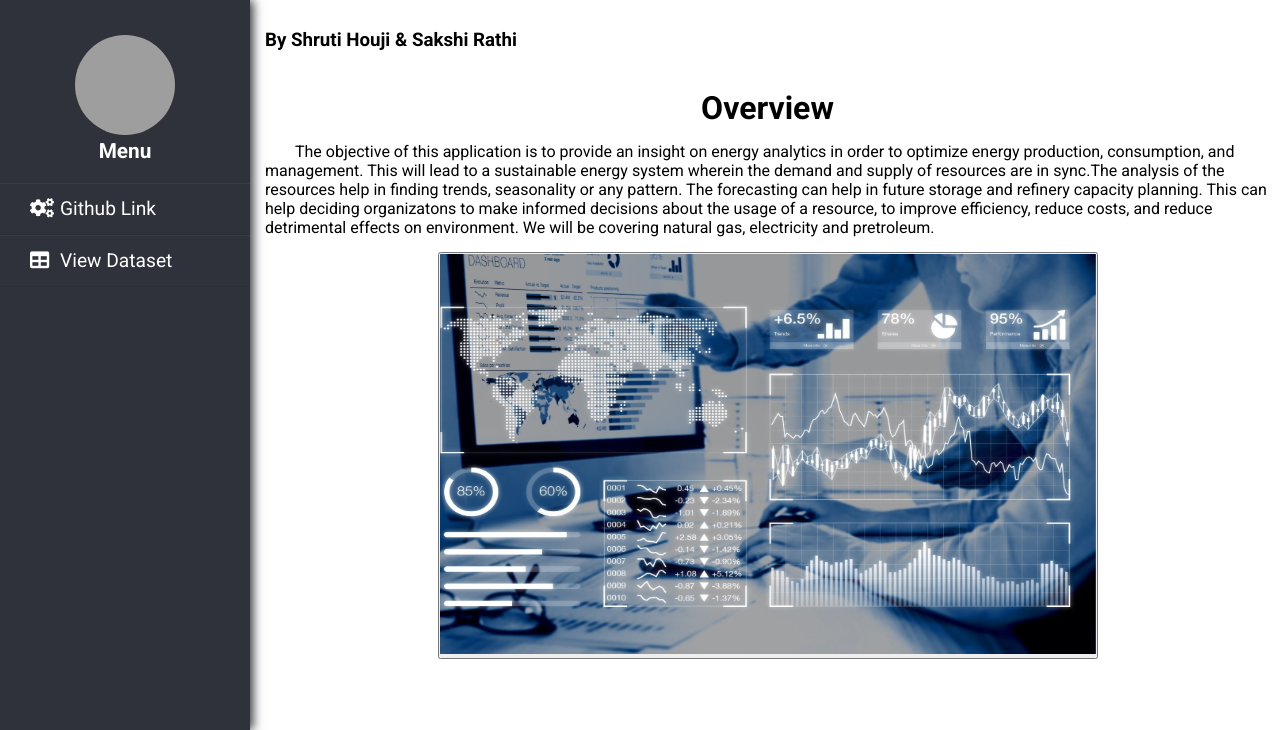
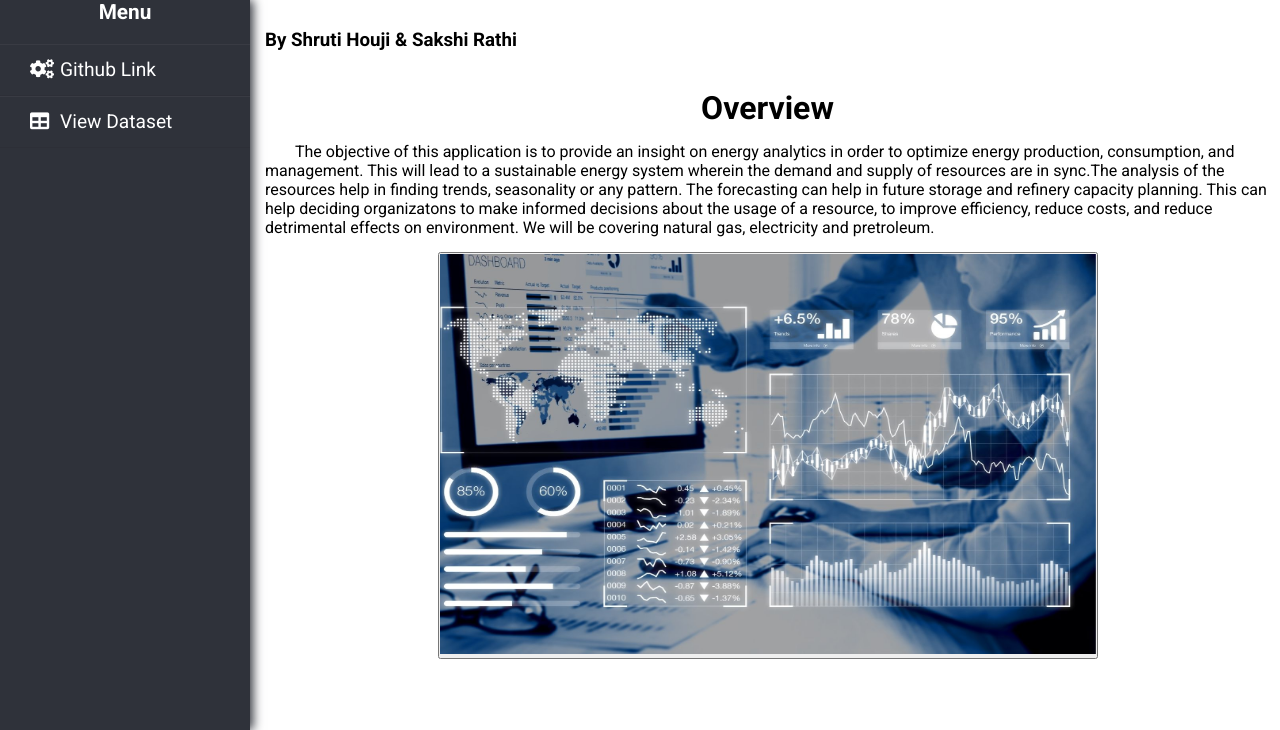
Before and after one commit to shrirangmhalgi/ts-project, a Flask app: page / in a window 1280 px wide. Shown: the part 70-800 px from the top of the page. Run offline with Flask 2, Linux system fonts and the light colour scheme; parts of the project's set-up code (start-up, migrations or seed data) failed here and were passed over; some libraries are stand-ins or nearby versions; grey boxes are pictures that could not be loaded.

Commit message:
Update main_new.html

```diff
--- a/templates/main_new.html
+++ b/templates/main_new.html
@@ -24,7 +24,6 @@
         </header>
         <div class="sidebar">
             <center>
-                <img src="assets/rosto-mulher.jpg" class="profile-img" alt="" />
                 <h4>Menu</h4>
             </center>
             <nav>
```
